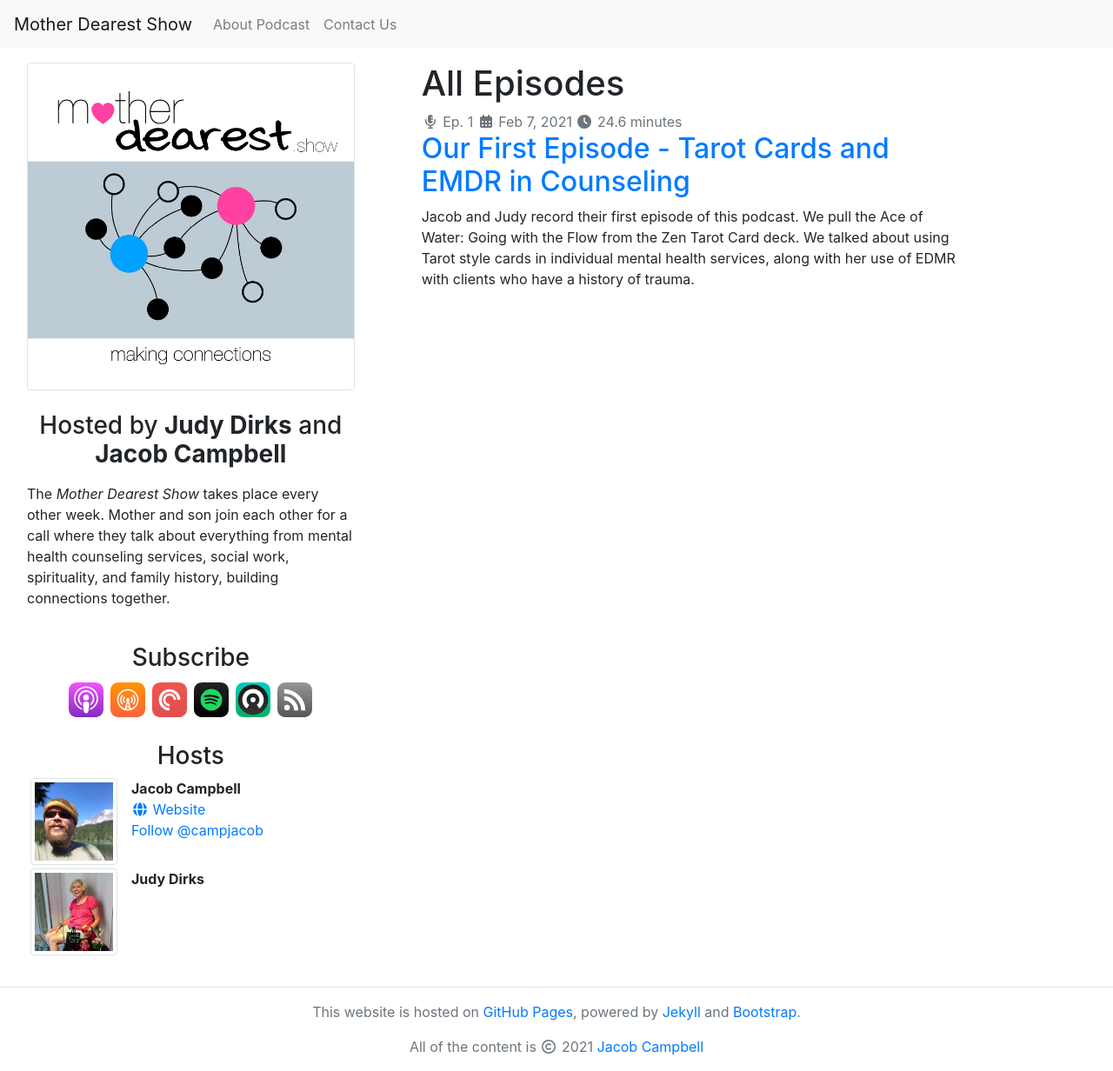
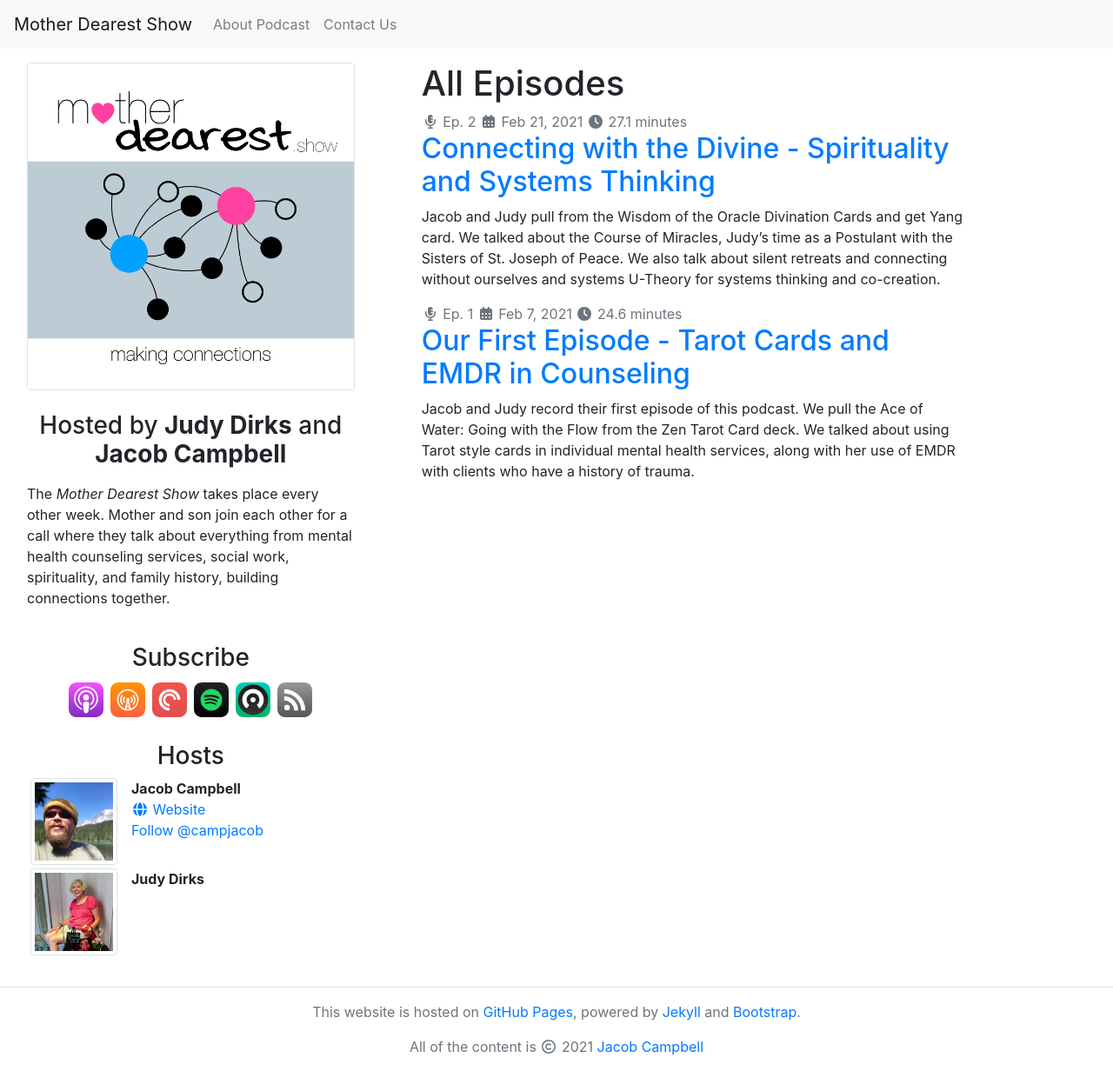
Before and after one commit to campjacob/motherdearest.show, a Jekyll site: the page built from index.md, in a window 1280 px wide. Shown: the whole page at 87% size. Built offline with Jekyll 4.4.1, drawn with Linux system fonts in a browser that asks for light colours; nearby versions of some CDN libraries; library files that are not in the unit come from our copies; comment, search, counter and statistics services are not loaded.

Commit message:
Minor error in first eps, move to libsyn, 2nd eps

```diff
--- /dev/null
+++ b/_posts/2021-02-21-e002-connecting-with-the-divine-spirituality-and-systems-thinking.md
@@ -0,0 +1,20 @@
+---
+name: 2021-02-21-e002-connecting-with-the-divine-spirituality-and-systems-thinking.md
+title: "Connecting with the Divine - Spirituality and Systems Thinking"
+date: 2021-02-21 08:00:00
+recording_date: 2021-02-16 15:30:00
+excerpt: "Jacob and Judy pull from the Wisdom of the Oracle Divination Cards and get Yang card. We talked about the Course of Miracles, Judy's time as a Postulant with the Sisters of St. Joseph of Peace. We also talk about silent retreats and connecting without ourselves and systems U-Theory for systems thinking and co-creation."
+itunes_duration_seconds: 1628
+enclosure_length_bytes: 26279006
+enclosure_url: "https://traffic.libsyn.com/secure/motherdearest/e002-connecting-with-the-divine-spirituality-and-systems-thinking.mp3"
+itunes_episode: 2
+slug: "2"
+---
+
+- [Wisdom of the Oracle Divination Cards: Ask and Know by Colette Baron-Reid](https://www.amazon.com/gp/product/1401946429/)
+- <i class="fas fa-yin-yang"></i> [Yin and Yang](https://en.wikipedia.org/wiki/Yin_and_yang) on _Wikipedia_ and Barron-Reid Post [YANG!](https://www.colettebaronreid.com/oracle/yang/)
+- [A Course in Miracles](https://en.wikipedia.org/wiki/A_Course_in_Miracles)
+- [Marianne Williamson](https://marianne.com) and her [365 Days of a Course in Miracles](https://marianne.com/365-days-of-a-course-in-miracles/)
+- [The Sisters of St. Joseph of Peace](https://en.wikipedia.org/wiki/The_Sisters_of_St._Joseph_of_Peace)
+- [Donna Meadow Systems Thinking Resources](http://donellameadows.org/systems-thinking-resources/)
+- [Presencing Institute Theory U](https://www.presencing.org/aboutus/theory-u)
```
Also changed, not shown: _posts/2021-02-07-e001-our-first-episode-tarot-cards-and-emdr-in-counseling.md (+2 -2 lines), 1 other file.
